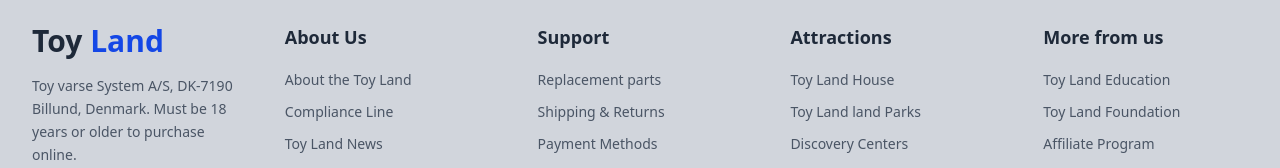
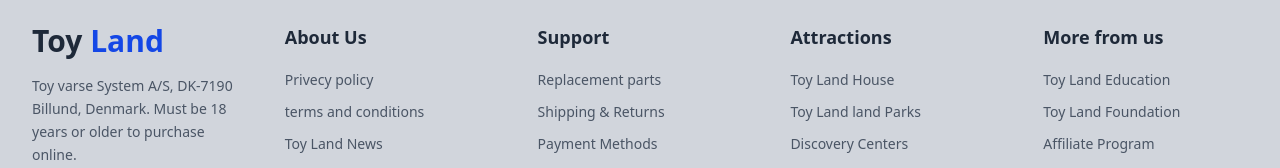
Before and after one commit to mdmahfuzahmedony/assignment_9, a React (Vite) app: page / in a window 1280 px wide. Shown: the part 2946-3114 px from the top of the page. Built offline with nearby package versions, Linux system fonts and the light colour scheme; no server answers.

Commit message:
fotter_fiexed_code

```diff
--- a/src/Component/Footer.jsx
+++ b/src/Component/Footer.jsx
@@ -42,8 +42,8 @@ const Footer = () => {
           <div>
             <h4 className="font-semibold text-lg text-gray-800 mb-4">About Us</h4>
             <ul className="space-y-2">
-              <li><a href="#" className="text-gray-600 hover:text-gray-900 text-sm">About the Toy Land</a></li>
-              <li><a href="#" className="text-gray-600 hover:text-gray-900 text-sm">Compliance Line</a></li>
+              <li><a href="#" className="text-gray-600 hover:text-gray-900 text-sm">Privecy policy </a></li>
+              <li><a href="#" className="text-gray-600 hover:text-gray-900 text-sm">terms and conditions</a></li>
               <li><a href="#" className="text-gray-600 hover:text-gray-900 text-sm">Toy Land News</a></li>
               <li><a href="#" className="text-gray-600 hover:text-gray-900 text-sm">Sustainability</a></li>
               <li><a href="#" className="text-gray-600 hover:text-gray-900 text-sm">Supply Chain</a></li>
```
